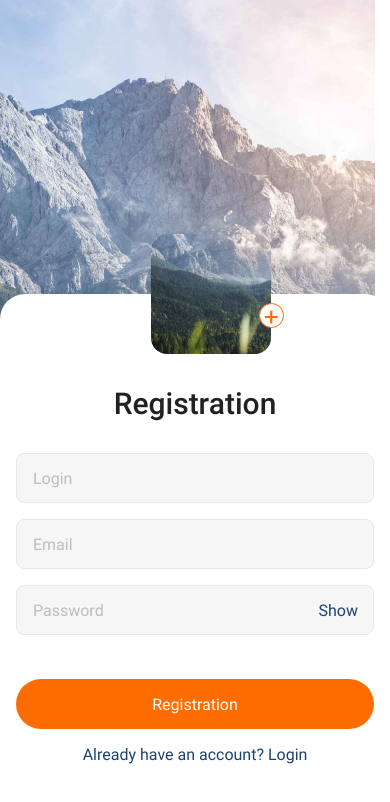
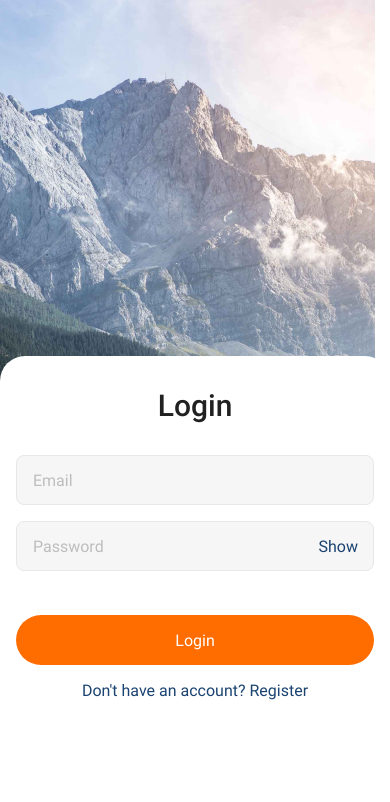
Before and after one commit to Andrii-Posternak/goit-react-native-hw, a React Native app: screen / in a window 390 px wide. Shown: the top 802 px of the page. Built offline with nearby package versions, Linux system fonts and the light colour scheme.

Commit message:
added login screen

```diff
--- a/App.js
+++ b/App.js
@@ -4,6 +4,7 @@ import { ActivityIndicator, StyleSheet, View } from "react-native";
 import { useFonts } from "expo-font";
 import * as SplashScreen from "expo-splash-screen";
 import { Register } from "./src/Screens/RegistrationScreen/Register";
+import { Login } from "./src/Screens/LoginScreen/Login";
 
 SplashScreen.preventAutoHideAsync();
 
@@ -29,7 +30,8 @@ export default function App() {
   return (
     <View style={styles.container} onLayout={onLayoutRootView}>
       <StatusBar style="auto" />
-      <Register />
+      {/* <Register /> */}
+      <Login />
     </View>
   );
 }
--- /dev/null
+++ b/src/Screens/LoginScreen/Login.js
@@ -0,0 +1,140 @@
+import { useEffect, useState } from "react";
+import {
+  View,
+  ImageBackground,
+  Text,
+  TextInput,
+  TouchableOpacity,
+  TouchableWithoutFeedback,
+  KeyboardAvoidingView,
+  Keyboard,
+  Platform,
+} from "react-native";
+import { styles } from "./LoginStyle";
+
+const initialState = {
+  email: "",
+  password: "",
+};
+
+export const Login = () => {
+  const [formData, setFormData] = useState(initialState);
+  const [showKeyboard, setShowKeyboard] = useState(false);
+  const [showPassword, setShowPassword] = useState(true);
+  const [isInputEmailInFocus, setIsInputEmailInFocus] = useState(false);
+  const [isInputPasswordInFocus, setIsInputPasswordInFocus] = useState(false);
+
+  const handleChangeEmail = (value) =>
+    setFormData((prevState) => ({ ...prevState, email: value }));
+
+  const handleChangePassword = (value) =>
+    setFormData((prevState) => ({ ...prevState, password: value }));
+
+  const handleFocusEmail = () => {
+    setIsInputEmailInFocus(true);
+    setShowKeyboard(true);
+  };
+
+  const handleFocusPassword = () => {
+    setIsInputPasswordInFocus(true);
+    setShowKeyboard(true);
+  };
+
+  const hideKeyboard = () => {
+    Keyboard.dismiss();
+    setShowKeyboard(false);
+  };
+
+  const handleSubmit = () => {
+    console.log(formData);
+    setFormData(initialState);
+    hideKeyboard();
+  };
+
+  useEffect(() => {
+    const showKeyboard = Keyboard.addListener("keyboardDidShow", () => {
+      setShowKeyboard(true);
+    });
+    const hideKeyboard = Keyboard.addListener("keyboardDidHide", () => {
+      setShowKeyboard(false);
+    });
+    return () => {
+      showKeyboard.remove();
+      hideKeyboard.remove();
+    };
+  }, []);
+
+  return (
+    <TouchableWithoutFeedback onPress={hideKeyboard}>
+      <View style={styles.container}>
+        <ImageBackground
+          style={styles.image}
+          source={require("../../images/background.png")}
+        >
+          <View
+            style={{ ...styles.form, paddingBottom: showKeyboard ? 16 : 144 }}
+          >
+            <Text style={styles.titleForm}>Login</Text>
+
+            <KeyboardAvoidingView
+              behavior={Platform.OS == "ios" ? "padding" : "height"}
+            >
+              <TextInput
+                style={[styles.input, isInputEmailInFocus && styles.inputFocus]}
+                maxLength={20}
+                cursorColor="#212121"
+                placeholder="Email"
+                placeholderTextColor="#BDBDBD"
+                value={formData.email}
+                onChangeText={handleChangeEmail}
+                onFocus={handleFocusEmail}
+                onBlur={() => setIsInputEmailInFocus(false)}
+              />
+
+              <View style={styles.inputWrap}>
+                <TextInput
+                  style={[
+                    styles.input,
+                    isInputPasswordInFocus && styles.inputFocus,
+                  ]}
+                  maxLength={20}
+                  cursorColor="#212121"
+                  placeholder="Password"
+                  placeholderTextColor="#BDBDBD"
+                  secureTextEntry={showPassword}
+                  value={formData.password}
+                  onChangeText={handleChangePassword}
+                  onFocus={handleFocusPassword}
+                  onBlur={() => setIsInputPasswordInFocus(false)}
+                />
+                <TouchableOpacity
+                  style={styles.inputBtn}
+                  activeOpacity={0.8}
+                  onPress={() => setShowPassword(!showPassword)}
+                >
+                  <Text style={styles.inputBtnTitle}>
+                    {showPassword ? "Show" : "Hide"}
+                  </Text>
+                </TouchableOpacity>
+              </View>
+            </KeyboardAvoidingView>
+
+            <TouchableOpacity
+              style={styles.btn}
+              activeOpacity={0.8}
+              onPress={handleSubmit}
+            >
+              <Text style={styles.btnTitle}>Login</Text>
+            </TouchableOpacity>
+
+            <TouchableOpacity activeOpacity={0.6}>
+              <Text style={styles.navigate}>
+                Don't have an account? Register
+              </Text>
+            </TouchableOpacity>
+          </View>
+        </ImageBackground>
+      </View>
+    </TouchableWithoutFeedback>
+  );
+};
--- /dev/null
+++ b/src/Screens/LoginScreen/LoginStyle.js
@@ -0,0 +1,102 @@
+import { StyleSheet } from "react-native";
+
+export const styles = StyleSheet.create({
+  container: {
+    flex: 1,
+    backgroundColor: "#ffffff",
+  },
+
+  image: {
+    flex: 1,
+    alignItems: "center",
+    justifyContent: "flex-end",
+  },
+
+  form: {
+    width: "100%",
+    backgroundColor: "#ffffff",
+    borderTopLeftRadius: 25,
+    borderTopRightRadius: 25,
+    paddingHorizontal: 16,
+    paddingTop: 32,
+  },
+
+  titleForm: {
+    fontFamily: "Roboto-Medium",
+    fontStyle: "normal",
+    fontSize: 30,
+    lineHeight: 35,
+    textAlign: "center",
+    color: "#212121",
+
+    marginBottom: 32,
+  },
+
+  input: {
+    height: 50,
+    backgroundColor: "#F6F6F6",
+    borderWidth: 1,
+    borderColor: "#E8E8E8",
+    borderRadius: 8,
+
+    padding: 16,
+    marginBottom: 16,
+
+    fontFamily: "Roboto-Regular",
+    fontStyle: "normal",
+    fontSize: 16,
+    lineHeight: 19,
+    color: "#212121",
+  },
+
+  inputFocus: {
+    borderColor: "#FF6C00",
+    backgroundColor: "#ffffff",
+  },
+
+  inputWrap: {
+    position: "relative",
+  },
+
+  inputBtn: {
+    position: "absolute",
+    top: 16,
+    right: 16,
+  },
+
+  inputBtnTitle: {
+    fontFamily: "Roboto-Regular",
+    fontStyle: "normal",
+    fontSize: 16,
+    lineHeight: 19,
+    color: "#1B4371",
+  },
+
+  btn: {
+    height: 50,
+    justifyContent: "center",
+    alignItems: "center",
+    backgroundColor: "#FF6C00",
+    borderRadius: 100,
+
+    marginTop: 28,
+    marginBottom: 16,
+  },
+
+  btnTitle: {
+    fontFamily: "Roboto-Regular",
+    fontStyle: "normal",
+    fontSize: 16,
+    lineHeight: 19,
+    color: "#ffffff",
+  },
+
+  navigate: {
+    fontFamily: "Roboto-Regular",
+    fontStyle: "normal",
+    fontSize: 16,
+    lineHeight: 19,
+    textAlign: "center",
+    color: "#1B4371",
+  },
+});
```
